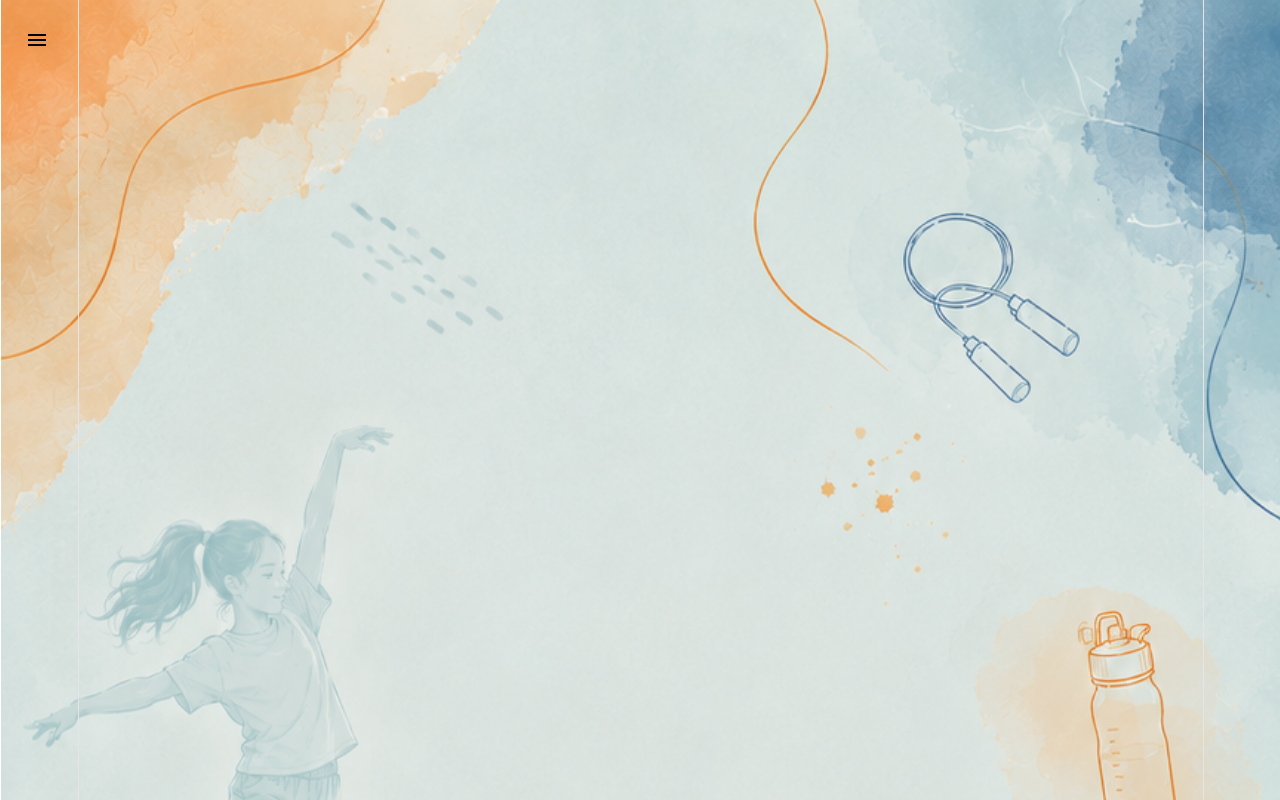
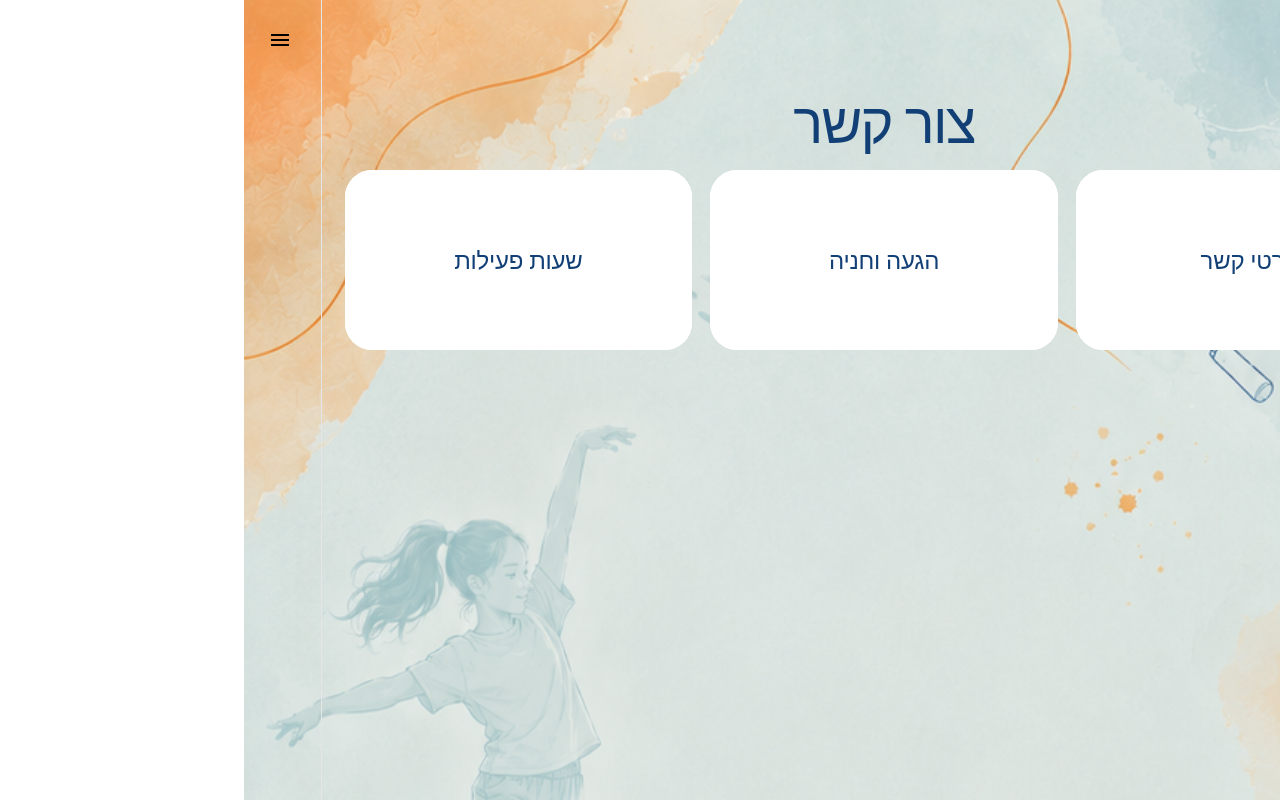
Before and after one commit to shircohen83/shtodio, a React (Vite) app: page /contact in a window 1280 px wide. Before the commit this address had no page. Built offline with nearby package versions, Linux system fonts and the light colour scheme.

Commit message:
added contact page

```diff
--- a/src/App.tsx
+++ b/src/App.tsx
@@ -9,6 +9,7 @@ import SuccessBanner from "./components/SuccessBanner";
 import SideMenu from "./components/SideMenu";
 import PersonalAreaPage from "./pages/PersonalAreaPage";
 import RulesPage from "./pages/RulesPage";
+import ContactPage from "./pages/ContactPage";
 
 function App() {
   return (
@@ -22,6 +23,7 @@ function App() {
           <Route path="/login" element={<LoginPage />} />
           <Route path="/personal-area" element={<PersonalAreaPage />} />
           <Route path="/rules" element={<RulesPage />} />
+          <Route path="/contact" element={<ContactPage />} />
       </Routes>
   </>
   );
--- /dev/null
+++ b/src/pages/ContactPage.css
@@ -0,0 +1,15 @@
+.contact-page {
+  display: grid;
+  gap: 2rem;
+  padding: 2rem 1.25rem;
+}
+
+.contact-page h1 {
+  text-align: center;
+}
+
+.contact-info-cards {
+  display: grid;
+  grid-template-columns: repeat(auto-fit, minmax(14rem, 1fr));
+  gap: 1rem;
+}
--- /dev/null
+++ b/src/pages/ContactPage.tsx
@@ -0,0 +1,41 @@
+import { Link } from "react-router";
+
+import InfoCard from "../components/InfoCard";
+import angleRightIcon from "../assets/icons/angle-right.svg";
+
+import "./ContactPage.css";
+
+const ContactPage = () => {
+  return (
+    <main className="contact-page">
+      <Link
+        to="/"
+        className="back-icon"
+        title="חזרה"
+      >
+        <img src={angleRightIcon} alt="חזרה" />
+      </Link>
+
+      <h1>צור קשר</h1>
+
+      <div className="contact-info-cards">
+        <InfoCard
+          title="פרטי קשר"
+          description="טלפון: 04-5551234 | אימייל: info@shtodio.co.il | כתובת: רחוב הספורט 15, חיפה"
+        />
+
+        <InfoCard
+          title="הגעה וחניה"
+          description="ניתן לחנות ברחוב בסביבת הסטודיו. בנוסף, קיים חניון ציבורי במרחק הליכה קצר. תחנת אוטובוס נמצאת בקרבת הסטודיו."
+        />
+
+        <InfoCard
+          title="שעות פעילות"
+          description="ימים א׳–ה׳: 09:00–20:00 | יום ו׳: 09:00–13:00 | שבת: סגור"
+        />
+      </div>
+    </main>
+  );
+};
+
+export default ContactPage;
```
